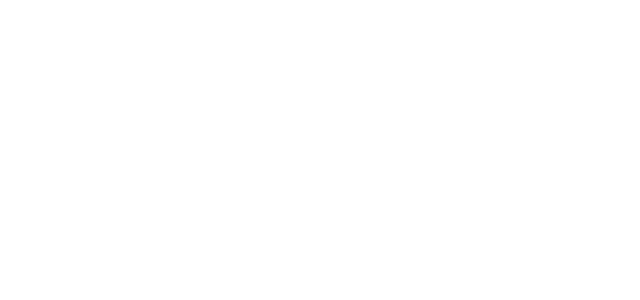
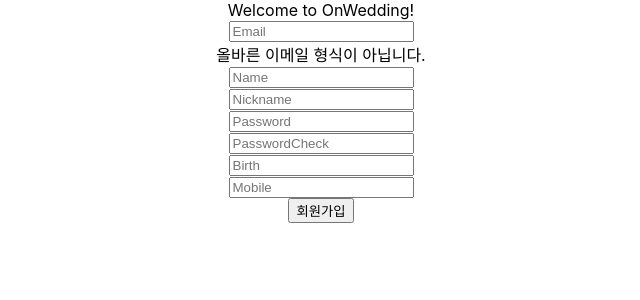
Before and after one commit to skagns211/OnWedding, a React (Create React App) app in the folder client/: page /signup in a window 1280 px wide. Before the commit this address had no page. Shown: the top 300 px of the page, without its empty margins (319-959 px from the left). Built offline with nearby package versions, Linux system fonts and the light colour scheme.

Commit message:
Feat: Email validation check, write signup.js
-회원가입 페이지 작성, css작업 필요
-이메일 유효성검사 구현

```diff
--- a/client/src/App.js
+++ b/client/src/App.js
@@ -16,12 +16,12 @@
       <div>
         <Routes>
           <Route exact path="/" element={<Main />} />
-          {/* <Route path="/mypage" element={<MyPage />} />
+          <Route exact path="/signup" element={<SignUp />} />
+          <Route path="/mypage" element={<MyPage />} />
           <Route path="/delete" element={<Delete />} />
-          <Route path="/signup" element={<SignUp />} />
           <Route path="/write" element={<Write />} />
           <Route path="change" element={<ChangePassword />} />
-          <Route path="article" element={<Article />} /> */}
+          <Route path="article" element={<Article />} />
         </Routes>
       </div>
     </BrowserRouter>
--- a/client/src/Pages/SignUp.js
+++ b/client/src/Pages/SignUp.js
@@ -0,0 +1,106 @@
+import React, { useState } from "react";
+import { Link } from "react-router-dom";
+import axios from "axios";
+
+axios.default.withCredentials = true;
+
+const SignUp = () => {
+  const [userinfo, setUserinfo] = useState({
+    email: "",
+    username: "",
+    nickname: "",
+    password: "",
+    passwordCheck: "",
+    birth: "",
+    mobile: "",
+  });
+  const [validEmail, setValidEmail] = useState(false);
+
+  const handleInputValue = (key) => (e) => {
+    setUserinfo({ ...userinfo, [key]: e.target.value });
+    console.log(validEmail);
+  };
+
+  const checkEmail = (email) => {
+    const regEmail =
+      /^([0-9a-zA-Z_\.-]+)@([0-9a-zA-Z_-]+)(\.[0-9a-zA-Z_-]+){1,2}$/;
+    if (regEmail.test(email) === false) {
+      setValidEmail(false);
+    } else {
+      setValidEmail(true);
+    }
+  };
+
+  return (
+    <div>
+      <center>
+        <div></div>
+        <div>Welcome to OnWedding!</div>
+        <form onSubmit={(e) => e.preventDefault()}>
+          <div>
+            <input
+              type="email"
+              placeholder="Email"
+              onChange={handleInputValue("email")}
+              onblur={() => checkEmail(userinfo.email)}
+            />
+            {validEmail ? (
+              <div>haha</div>
+            ) : (
+              <div>올바른 이메일 형식이 아닙니다.</div>
+            )}
+          </div>
+          <div>
+            <input
+              type="username"
+              placeholder="Name"
+              onChange={handleInputValue("username")}
+            />
+          </div>
+          <div>
+            <input
+              type="nickname"
+              placeholder="Nickname"
+              onChange={handleInputValue("nickname")}
+            />
+          </div>
+          <div>
+            <input
+              type="password"
+              placeholder="Password"
+              onChange={handleInputValue("password")}
+            />
+          </div>
+          <div>
+            <input
+              type="passwordCheck"
+              placeholder="PasswordCheck"
+              onChange={handleInputValue("passwordCheck")}
+            />
+          </div>
+          <div>
+            <input
+              type="birth"
+              placeholder="Birth"
+              onChange={handleInputValue("birth")}
+            />
+          </div>
+          <div>
+            <input
+              type="mobile"
+              placeholder="Mobile"
+              onChange={handleInputValue("mobile")}
+            />
+          </div>
+          <div>
+            <button className="btn btn-signup" type="submit">
+              회원가입
+            </button>
+          </div>
+        </form>
+      </center>
+    </div>
+  );
+};
+
+export default SignUp;
```
